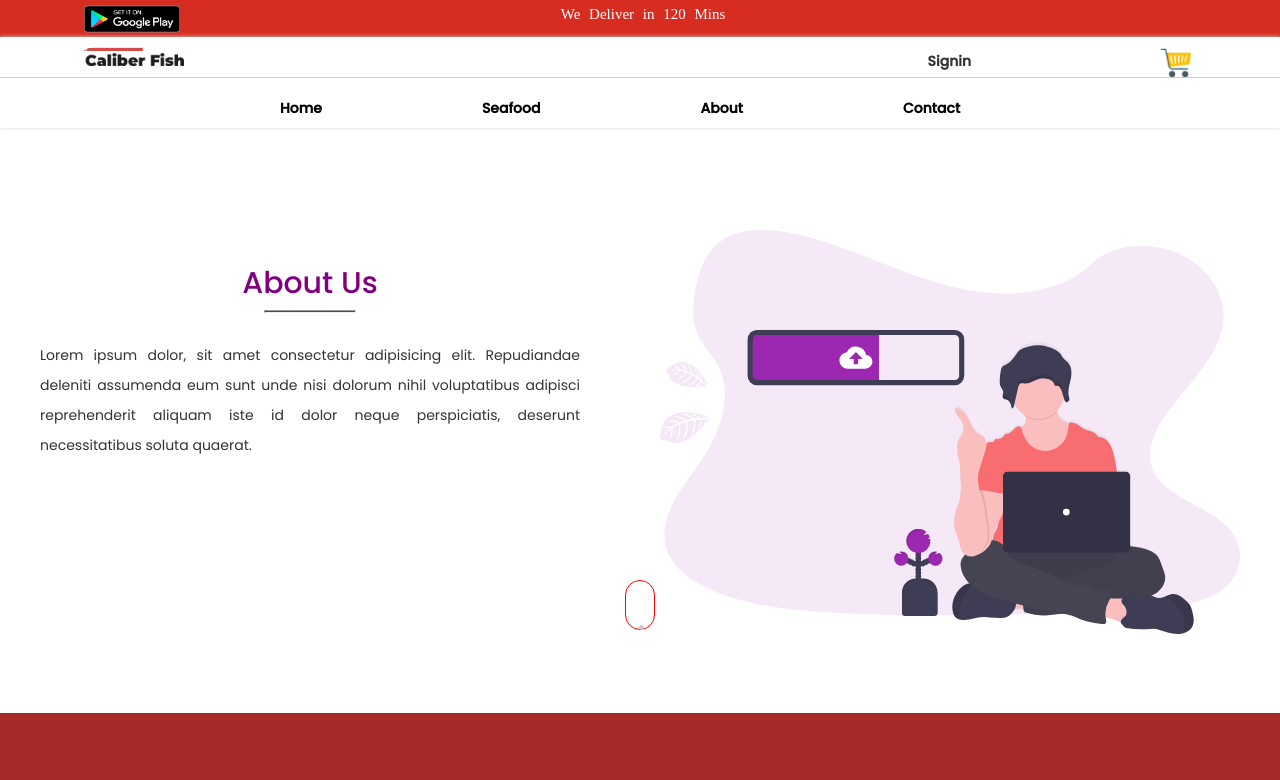
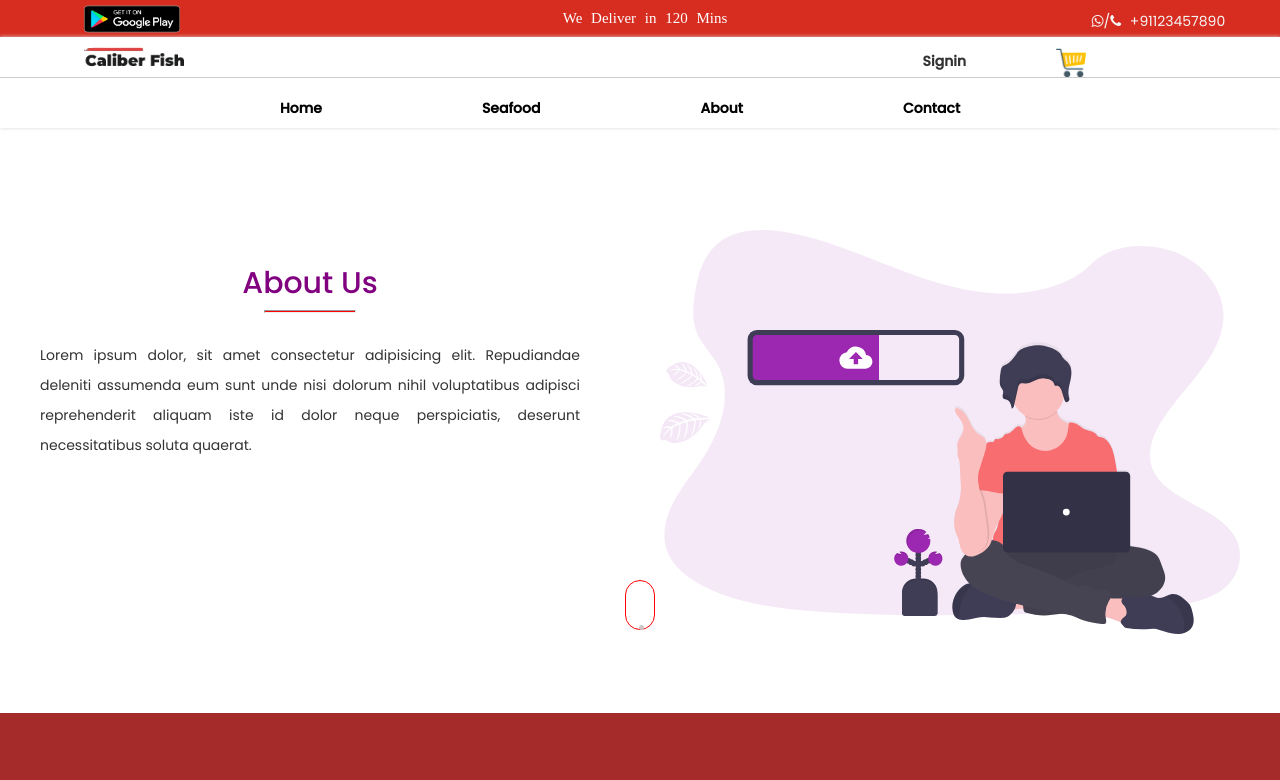
Before and after one commit to hippoin/calibrefish, a plain HTML site: page ProjectTest/About.html in a window 1280 px wide. Shown: the top 780 px of the page. Drawn offline with nearby package versions, Linux system fonts and the light colour scheme; files whose address does not match are found by name.

Commit message:
Header Correction

```diff
--- a/ProjectTest/About.html
+++ b/ProjectTest/About.html
@@ -53,24 +53,20 @@ s0.parentNode.insertBefore(s1,s0);
 <header>
   <div class="menus">
     <div class="col-md-12 header">
-      <div class="col-sm-12 top">
+      <div class="col-sm-12 col-md-12 col-lg-12 top">
         <div class="col-sm-2">
           <!-- <p><a href="" target="_blank"><i
                 class="fa fa-android"></i> Download App </a></p> -->
           <img src="Image/google-play-badge.png" alt="logo" class="appss">
-          <div class="hi">hhi</div>
         </div>
-        <div class="col-md-12">
+        <div class="col-sm-12">
           <p class="delivermsg">We Deliver in 120 Mins</p>
-
-          <!-- <p class="signin">Signin</p> -->
-
-
-        </div>
-        <div class="col-sm-2  mobnum">
-          <p class="mobnums"><i class="fa fa-whatsapp"></i>/<i class="fa fa-phone"></i> +91 8884443588</p>
         </div>
       </div>
+      <div class="col-sm-2  mobnum">
+        <p class="mobnums"><i class="fa fa-whatsapp"></i>/<i class="fa fa-phone"></i> +91123457890</p>
+      </div>
+
     </div>
   </div>
 
--- a/ProjectTest/style.css
+++ b/ProjectTest/style.css
@@ -69,13 +69,15 @@ nav ul li a:hover ::after {
   justify-content: center;
   opacity: 2;
   margin-top: 20px;
-  display: none;
+  /* display: none; */
+  z-index: 99999;
 }
 
 .carousel-indicators .active {
   background-color: red;
   opacity: 10;
-  display: none;
+  z-index: 99999;
+  /* display: none; */
 }
 
 .sectionsone {
@@ -1128,7 +1130,7 @@ textarea.contact-form-text {
     flex: 1;
     text-align: center;
     padding-right: 15px;
-    padding-left: 12px;
+    padding-left: 13px;
     position: relative;
     cursor: pointer;
     transition: 0.3s;
@@ -1194,7 +1196,7 @@ header {
 
 .header {
   position: fixed;
-  z-index: 3;
+  z-index: 99999;
   padding: 0;
   box-shadow: 0px 0px 4px #d7d7d7;
   background: #fff;
@@ -1230,9 +1232,11 @@ header {
 }
 .mobnum {
   float: right;
-  margin-right: 0px;
-  padding-bottom: 0px;
-  margin-bottom: 10px;
+  margin-right: 15px;
+  margin-bottom: auto;
+  margin-top: -39px;
+  justify-items: center;
+  color: whitesmoke;
 }
 .appss {
   height: 40px;
@@ -1244,13 +1248,20 @@ header {
 }
 
 .header .top p {
-  margin-bottom: -22px;
+  margin-bottom: 2px;
   /* margin-top: -10px; */
   font-family: poppins medium;
   color: #fff;
   letter-spacing: 0px;
   font-size: 15px;
 }
+.header .top .delivermsg {
+  margin-top: -36px;
+  margin-right: auto;
+  margin-left: auto;
+  justify-items: center;
+}
+
 .delivermsgs {
   font-size: 10px;
 }
@@ -1309,12 +1320,15 @@ header {
   /* margin-right: -450px; */
   margin-top: 18px;
   font-weight: bold;
+  margin-right: 5px;
+  margin-left: auto;
 }
 
 .cart_icon {
   height: 30px;
   float: right !important;
-  margin-right: 10px;
+  margin-right: 115px;
+  margin-left: 0px;
   margin-top: 15px;
   /* margin-left: -10px; */
 }
@@ -1327,6 +1341,25 @@ header {
     /* margin: auto; */
     /* margin-top: 18px; */
     font-weight: bold;
+  }
+
+  .header .top .delivermsg {
+    margin-top: -36px;
+    margin-right: auto;
+    margin-left: auto;
+    justify-items: center;
+    display: none;
+  }
+
+  .mobnum {
+    float: right;
+    margin-right: 5px;
+    margin-bottom: auto;
+    margin-top: -39px;
+    justify-items: center;
+    color: whitesmoke;
+    font-size-adjust: 2px;
+    display: none;
   }
 
   .cart_icon {
```
Also changed, not shown: ProjectTest/Contact.html (+7 -10 lines), ProjectTest/Seafood.html (+6 -10 lines), ProjectTest/index.html (+6 -5 lines).
